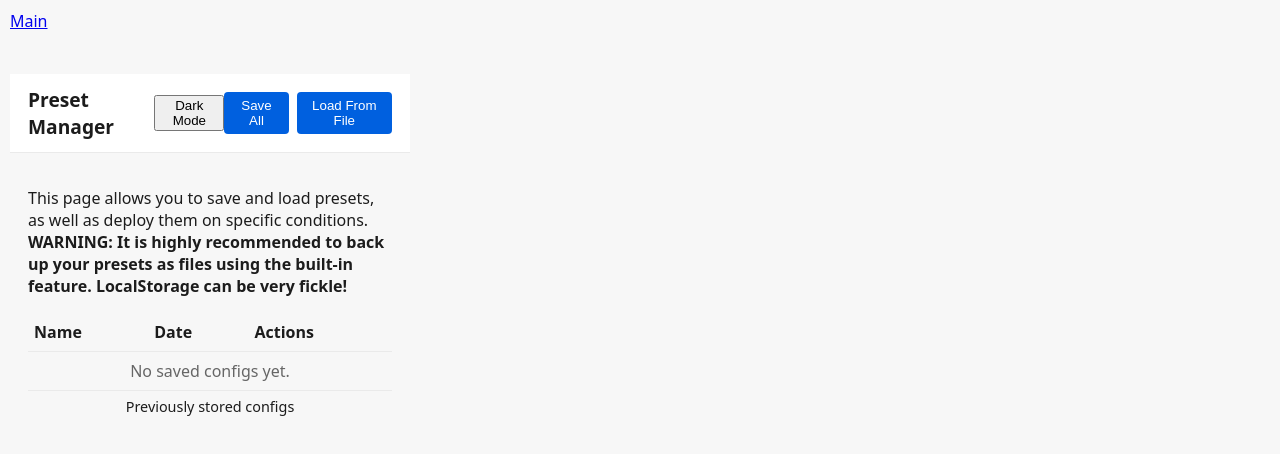
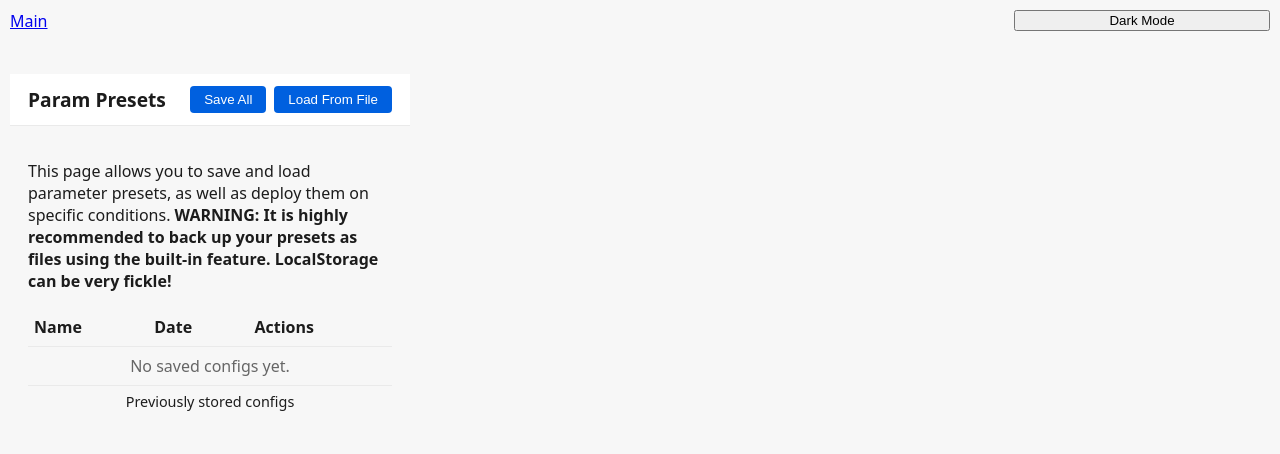
Before and after one commit to ofteless/JANEXT, a browser extension: page presets/index.html in a window 1280 px wide. Drawn offline with Linux system fonts and the light colour scheme; files that its build step writes are made by us from their sources.

Commit message:
refactor: move `presets` to dedicated folder

```diff
--- a/presets.html
+++ b/presets/index.html
@@ -25,11 +25,11 @@
 
 <body style="margin-top: 8vh">
   <header>
-    <h1>Preset Manager</h1>
+    <h1>Param Presets</h1>
     <div id="topleft">
         <a href="popup.html">Main</a>
     </div>
-            <button id="invert-btn">Dark Mode</button>
+            <button id="dm">Dark Mode</button>
 
     <div class="controls">
       <button id="saveBtn" class="primary">Save All</button>
@@ -39,7 +39,7 @@
   </header>
 
   <main>
-    <p>This page allows you to save and load presets, as well as deploy them on specific conditions. <strong>WARNING: It is highly
+    <p>This page allows you to save and load parameter presets, as well as deploy them on specific conditions. <strong>WARNING: It is highly
     recommended to back up your presets as files using the built-in feature. LocalStorage can be very fickle!</strong></p>
     <table aria-labelledby="configListHeading">
       <thead>
@@ -61,6 +61,7 @@
     </table>
 
   </main>
-        <script src="web/dm.js"></script>
+        <script src="/web/dm.js"></script>
+        <script src="/presets/presets.js"></script>
 </body>
 </html>
```
Also changed, not shown: popup.html (+1 -1 lines), presets/presets.js (added).
